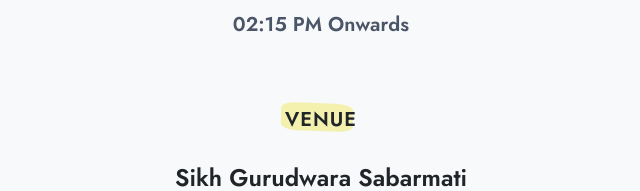
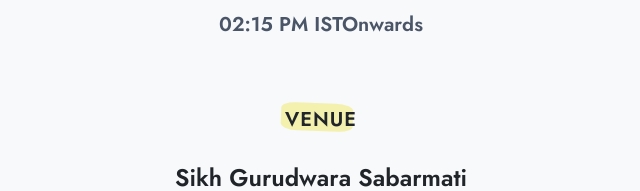
Before and after one commit to nikhilmenghani/aartiwedsnikhil.github.io, a website: page index.html in a window 1280 px wide. Shown: the part 1300-1491 px from the top of the page, 319-959 px from the left. Drawn offline with nearby package versions, Linux system fonts and the light colour scheme.

Commit message:
Update time zone

```diff
--- a/index.html
+++ b/index.html
@@ -263,7 +263,7 @@
                 <span class="week-day">Sunday</span>
                 <span>Feb 21, 2021</span>
               </div>
-              <div class="event-timing"  data-aos="fade-right" data-aos-duration="400" >02:15 PM <span>Onwards</span></div>
+              <div class="event-timing"  data-aos="fade-right" data-aos-duration="400" >02:15 PM IST<span>Onwards</span></div>
             </div>
           </div>
 
```
